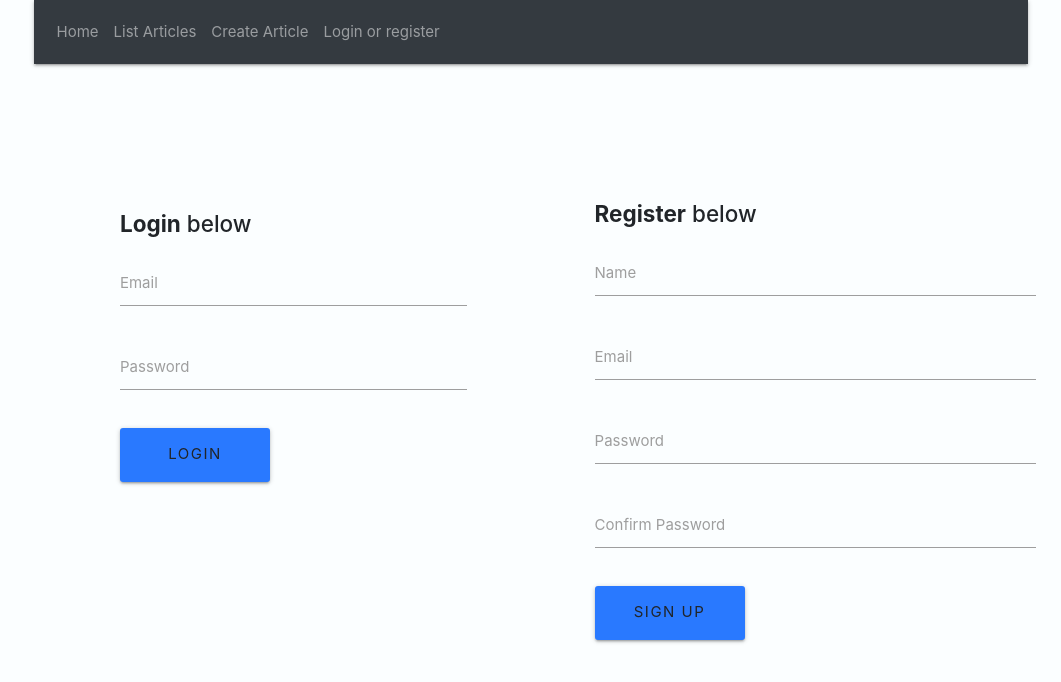
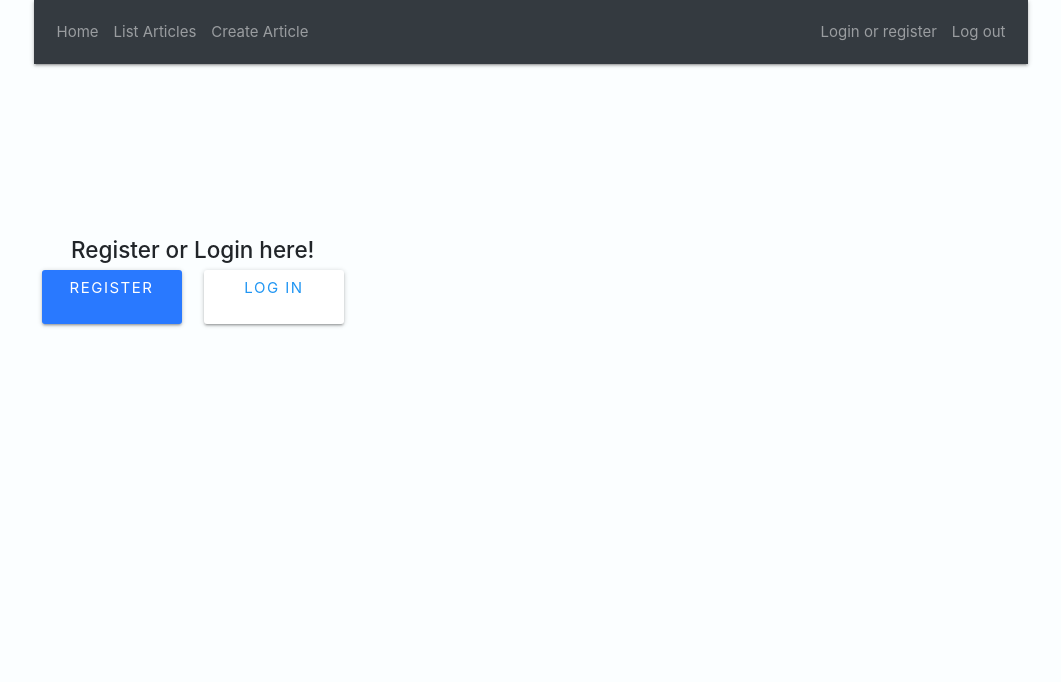
Before and after one commit to Joshuamac2/news-front, a React (Create React App) app: page /landing in a window 1280 px wide. Shown: the top 682 px of the page, without its empty margins (109-1170 px from the left). Built offline with nearby package versions, Linux system fonts and the light colour scheme.

Commit message:
moved navbar items and fixed login/logout

```diff
--- a/src/App.css
+++ b/src/App.css
@@ -9,15 +9,6 @@ body {
   width: 80%;
   margin: 0 auto;
   background: rgb(251, 254, 255);
-}
-
-.rowC{
-  display:flex; flex-direction:row;
-}
-
-.container2 {
-  position: relative;
-  top: 50px;
 }
 
 .all__news {
--- a/src/app/index.js
+++ b/src/app/index.js
@@ -15,6 +15,10 @@ import PrivateRoute from "../components/private-route/PrivateRoute";
 import Dashboard from "../components/dashboard/Dashboard";
 import { NewsContextProvider } from "../NewsContext";
 import News from "../components/News";
+import Landing from "../components/Landing";
+
+
+
 
 import 'bootstrap/dist/css/bootstrap.min.css';
 import "../App.css"
@@ -42,12 +46,7 @@ function App() {
             <Route path="/" exact>
               <NewsContextProvider><News /></NewsContextProvider>
             </Route>
-            <Route path="/landing" exact>
-              <div className="rowC">
-                <Login />
-                <Register />
-              </div>
-            </Route>
+            <Route path="/landing" exact component={Landing} />
             <Route path="/register" exact component={Register} />
             <Route path="/login" exact component={Login} />
             <Route path="/articles/list" exact component={ArticlesList} />
--- /dev/null
+++ b/src/components/Landing.js
@@ -0,0 +1,46 @@
+import React, { Component } from "react";
+import { Link } from "react-router-dom";
+
+class Landing extends Component {
+  render() {
+    return (
+      <div style={{ height: "35vh" }} className="container valign-wrapper">
+        <div className="row">
+          <div className="col s12 center-align">
+            <h4>
+              Register or Login here!
+            </h4>
+            <div className="col s6">
+              <Link
+                to="/register"
+                style={{
+                  width: "140px",
+                  borderRadius: "3px",
+                  letterSpacing: "1.5px"
+                }}
+                className="btn btn-large waves-effect waves-light hoverable blue accent-3 white-text"
+              >
+                Register
+              </Link>
+            </div>
+            <div className="col s6">
+              <Link
+                to="/login"
+                style={{
+                  width: "140px",
+                  borderRadius: "3px",
+                  letterSpacing: "1.5px"
+                }}
+                className="btn btn-large waves-effect white blue-text"
+              >
+                Log In
+              </Link>
+            </div>
+          </div>
+        </div>
+      </div>
+    );
+  }
+}
+
+export default Landing;
--- a/src/components/Links.jsx
+++ b/src/components/Links.jsx
@@ -13,6 +13,11 @@ const List = styled.div.attrs({
 const Item = styled.div.attrs({
     className: 'collpase navbar-collapse',
 })``
+
+const Right = styled.div.attrs({
+    className: 'navbar-nav ml-auto',
+})``
+
 
 class Links extends Component {
     render() {
@@ -35,12 +40,19 @@ class Links extends Component {
                                 Create Article
                             </Link>
                         </Item>
-                        <Item>
-                            <Link to="/landing" className="nav-link">
-                                Login or register
-                            </Link>
-                        </Item>
                     </List>
+                    <Right>
+                    <Item>
+                        <Link to="/landing" className="nav-link">
+                            Login or register
+                        </Link>
+                    </Item>
+                    <Item>
+                        <Link to="/dashboard" className="nav-link">
+                            Log out
+                        </Link>
+                    </Item>
+                    </Right>
                 </Collapse>
             </React.Fragment>
         )
--- a/src/components/auth/Login.js
+++ b/src/components/auth/Login.js
@@ -1,5 +1,5 @@
 import React, { Component } from "react";
-// import { Link } from "react-router-dom";
+import { Link } from "react-router-dom";
 import PropTypes from "prop-types";
 import { connect } from "react-redux";
 import { loginUser } from "../../api/index";
@@ -56,10 +56,17 @@ class Login extends Component {
       <div className="container">
         <div style={{ marginTop: "4rem" }} className="row">
           <div className="col s8 offset-s2">
+            <Link to="/" className="btn-flat waves-effect">
+              <i className="material-icons left">keyboard_backspace</i> Back to
+              home
+            </Link>
             <div className="col s12" style={{ paddingLeft: "11.250px" }}>
               <h4>
                 <b>Login</b> below
               </h4>
+              <p className="grey-text text-darken-1">
+                Don't have an account? <Link to="/register">Register</Link>
+              </p>
             </div>
             <form noValidate onSubmit={this.onSubmit}>
               <div className="input-field col s12">
@@ -96,7 +103,7 @@ class Login extends Component {
                   {errors.passwordincorrect}
                 </span>
               </div>
-              <div className="col s12" style={{ paddingLeft: "8" }}>
+              <div className="col s12" style={{ paddingLeft: "11.250px" }}>
                 <button
                   style={{
                     width: "150px",
--- a/src/components/auth/Register.js
+++ b/src/components/auth/Register.js
@@ -1,6 +1,5 @@
-
 import React, { Component } from "react";
-import { withRouter } from "react-router-dom";
+import { Link, withRouter } from "react-router-dom";
 import PropTypes from "prop-types";
 import { connect } from "react-redux";
 import { registerUser } from "../../api/index";
@@ -54,13 +53,20 @@ class Register extends Component {
     const { errors } = this.state;
 
     return (
-      <div className="container2">
+      <div className="container">
         <div className="row">
           <div className="col s8 offset-s2">
+            <Link to="/" className="btn-flat waves-effect">
+              <i className="material-icons left">keyboard_backspace</i> Back to
+              home
+            </Link>
             <div className="col s12" style={{ paddingLeft: "11.250px" }}>
               <h4>
                 <b>Register</b> below
               </h4>
+              <p className="grey-text text-darken-1">
+                Already have an account? <Link to="/login">Log in</Link>
+              </p>
             </div>
             <form noValidate onSubmit={this.onSubmit}>
               <div className="input-field col s12">
--- a/src/components/dashboard/Dashboard.js
+++ b/src/components/dashboard/Dashboard.js
@@ -13,15 +13,11 @@ class Dashboard extends Component {
     const { user } = this.props.auth;
 
     return (
-      <div style={{ height: "75vh" }} className="container valign-wrapper">
+      <div style={{ height: "35vh" }} className="container valign-wrapper">
         <div className="row">
           <div className="landing-copy col s12 center-align">
             <h4>
-              <b>Hey there,</b> {user.name.split(" ")[0]}
-              <p className="flow-text grey-text text-darken-1">
-                You are logged into a full-stack{" "}
-                <span style={{ fontFamily: "monospace" }}>MERN</span> app 👏
-              </p>
+              Hey {user.name.split(" ")[0]}, Log out here!
             </h4>
             <button
               style={{
@@ -31,7 +27,7 @@ class Dashboard extends Component {
                 marginTop: "1rem"
               }}
               onClick={this.onLogoutClick}
-              className="btn btn-large waves-effect waves-light hoverable blue accent-3"
+              className="btn btn-large waves-effect waves-light hoverable blue accent-3 white-text"
             >
               Logout
             </button>
--- a/src/components/private-route/PrivateRoute.js
+++ b/src/components/private-route/PrivateRoute.js
@@ -2,6 +2,7 @@ import React from "react";
 import { Route, Redirect } from "react-router-dom";
 import { connect } from "react-redux";
 import PropTypes from "prop-types";
+
 const PrivateRoute = ({ component: Component, auth, ...rest }) => (
   <Route
     {...rest}
@@ -9,15 +10,18 @@ const PrivateRoute = ({ component: Component, auth, ...rest }) => (
       auth.isAuthenticated === true ? (
         <Component {...props} />
       ) : (
-        <Redirect to="/login" />
+        <Redirect to="/landing" />
       )
     }
   />
 );
+
 PrivateRoute.propTypes = {
   auth: PropTypes.object.isRequired
 };
+
 const mapStateToProps = state => ({
   auth: state.auth
 });
+
 export default connect(mapStateToProps)(PrivateRoute);
```
